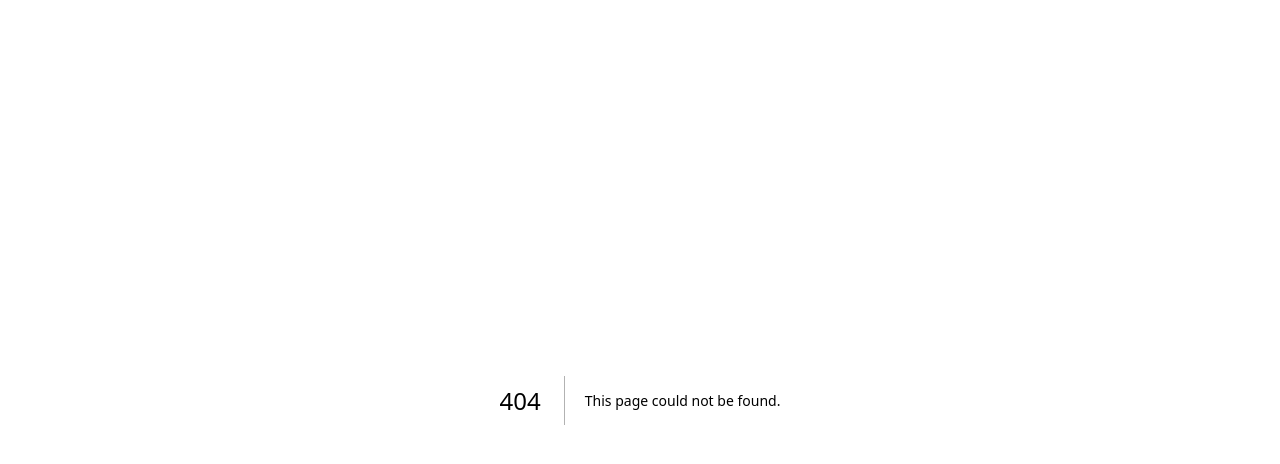
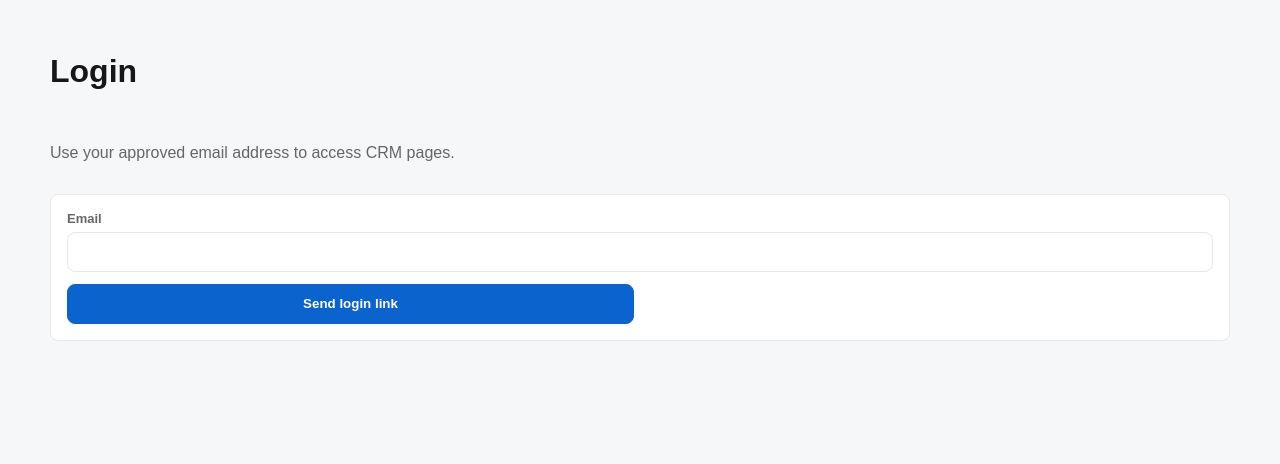
Before and after one commit to Verona-Git/Projects, a Next.js app: page /login in a window 1280 px wide. Before the commit this address had no page. Shown: the top 464 px of the page. Built offline with nearby package versions, Linux system fonts and the light colour scheme.

Commit message:
Add Supabase login page

```diff
--- /dev/null
+++ b/src/app/login/page.js
@@ -0,0 +1,46 @@
+import { redirect } from "next/navigation";
+import { headers } from "next/headers";
+import { createClient } from "@/lib/supabase/server";
+
+async function signIn(formData) {
+  "use server";
+
+  const email = formData.get("email");
+  const redirectTo = formData.get("redirectTo") || "/crm";
+  const origin = headers().get("origin");
+  const supabase = createClient();
+
+  const { error } = await supabase.auth.signInWithOtp({
+    email,
+    options: {
+      emailRedirectTo: `${origin}/auth/callback?next=${encodeURIComponent(redirectTo)}`
+    }
+  });
+
+  if (error) {
+    redirect(`/login?error=${encodeURIComponent(error.message)}`);
+  }
+
+  redirect("/login/check-email");
+}
+
+export default function LoginPage({ searchParams }) {
+  const redirectedFrom = searchParams?.redirectedFrom || "/crm";
+
+  return (
+    <main className="stack">
+      <h1>Login</h1>
+      <p className="muted">Use your approved email address to access CRM pages.</p>
+      <form className="panel form-grid" action={signIn}>
+        <input type="hidden" name="redirectTo" value={redirectedFrom} />
+        <label className="span-2">
+          Email
+          <input type="email" name="email" required />
+        </label>
+        <button className="primary" type="submit">
+          Send login link
+        </button>
+      </form>
+    </main>
+  );
+}
```
